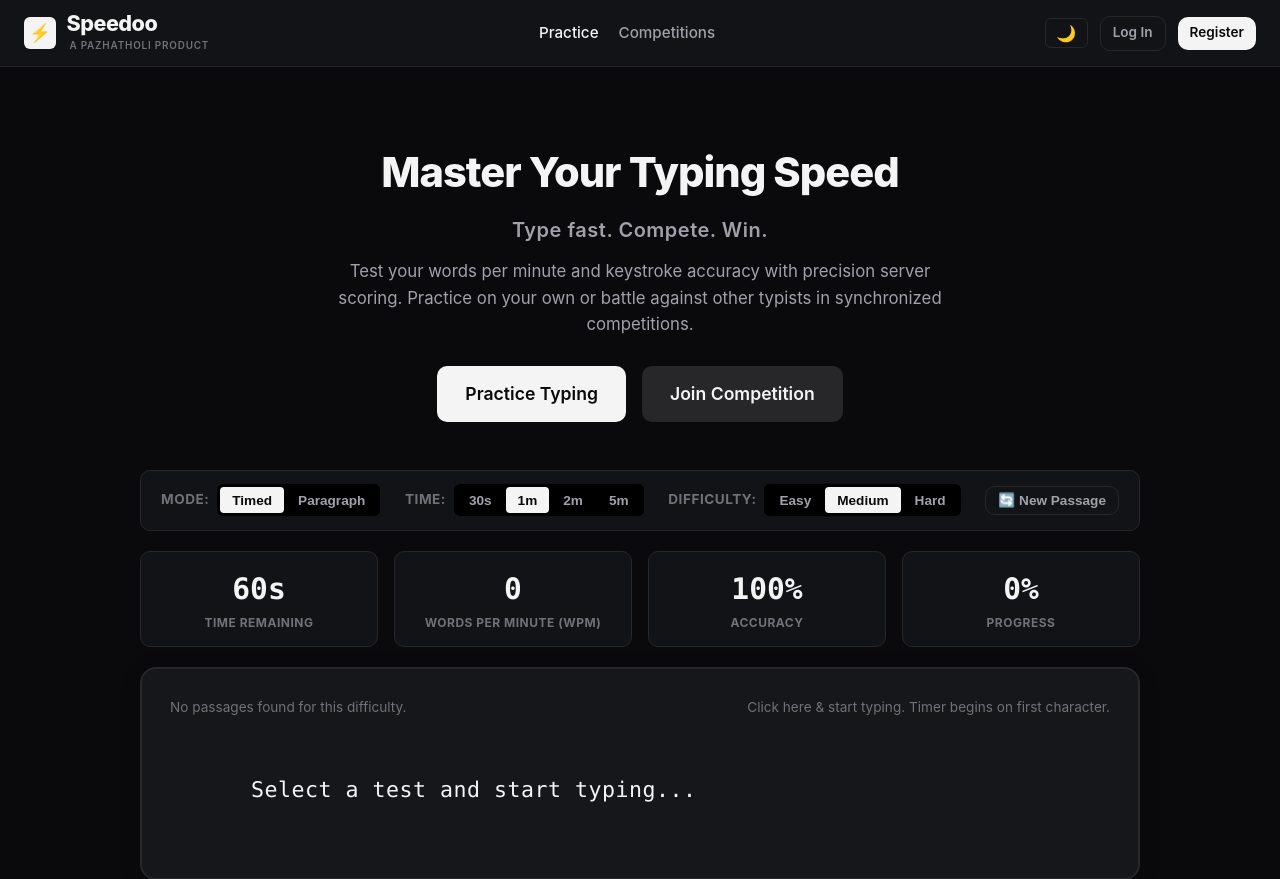
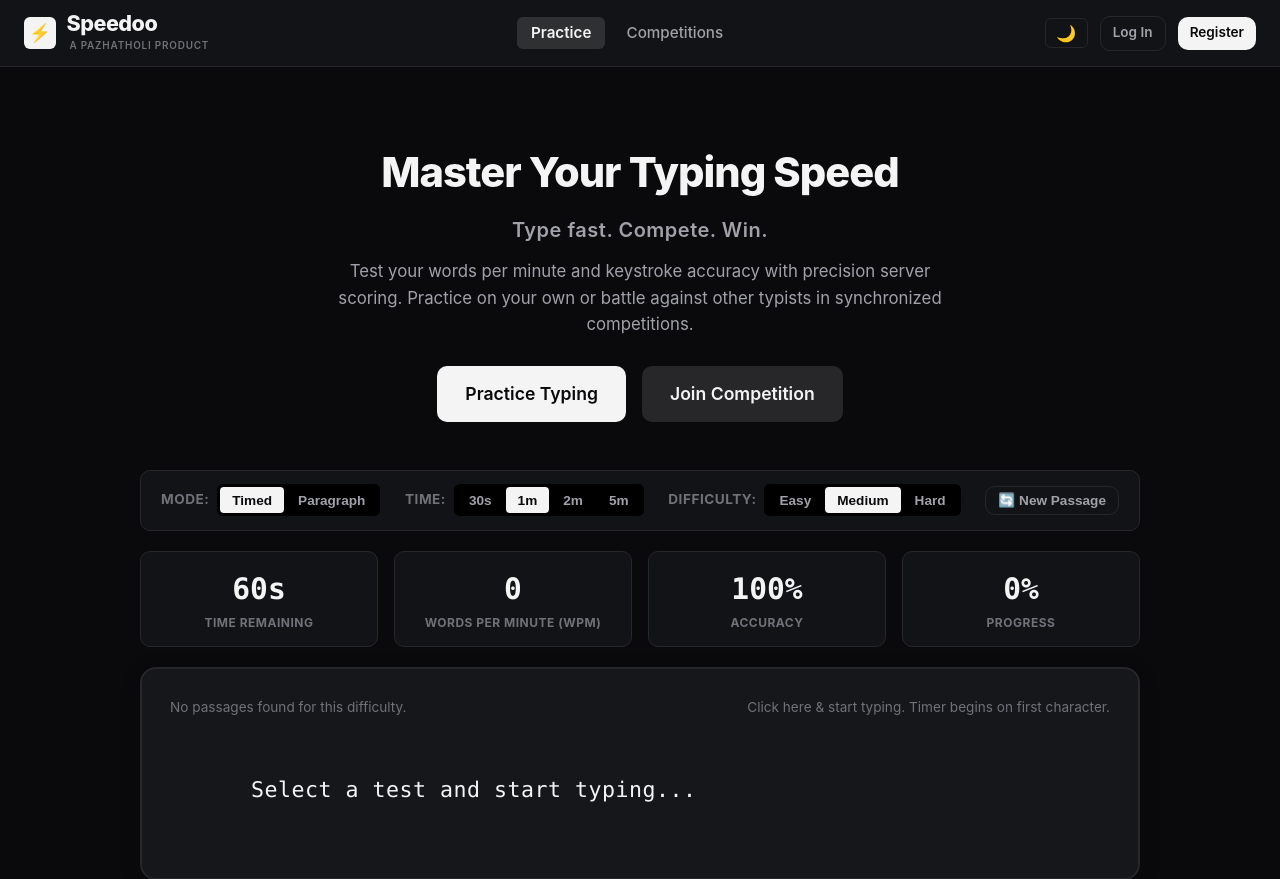
Before and after one commit to That-Vibe-QA/Speedoo, a Flask app: page / in a window 1280 px wide. Shown: the top 879 px of the page. Run offline with Flask 3, Linux system fonts and the light colour scheme; data that the repository does not hold is empty.

Commit message:
Make navbar link hover and active states much more visible with pill backgrounds

```diff
--- a/static/css/style.css
+++ b/static/css/style.css
@@ -139,7 +139,7 @@ a:focus-visible, button:focus-visible, input:focus-visible, select:focus-visible
 .nav-menu {
   display: flex;
   align-items: center;
-  gap: 1.25rem;
+  gap: 0.5rem;
   list-style: none;
 }
 
@@ -148,11 +148,29 @@ a:focus-visible, button:focus-visible, input:focus-visible, select:focus-visible
   color: var(--text-secondary);
   font-weight: 500;
   font-size: 0.95rem;
-  transition: color 0.15s ease;
+  padding: 0.4rem 0.85rem;
+  border-radius: var(--radius-sm);
+  transition: all 0.2s cubic-bezier(0.4, 0, 0.2, 1);
+  position: relative;
 }
 
-.nav-link:hover, .nav-link.active {
+.nav-link:hover {
   color: var(--text-primary);
+  background-color: rgba(255, 255, 255, 0.08);
+}
+
+[data-theme="light"] .nav-link:hover {
+  background-color: rgba(0, 0, 0, 0.06);
+}
+
+.nav-link.active {
+  color: var(--text-primary);
+  font-weight: 600;
+  background-color: rgba(255, 255, 255, 0.12);
+}
+
+[data-theme="light"] .nav-link.active {
+  background-color: rgba(0, 0, 0, 0.08);
 }
 
 .nav-user {
```
